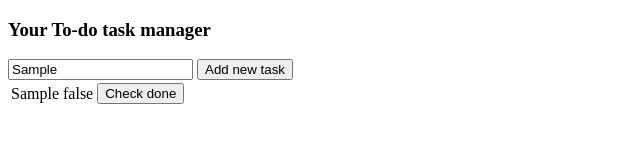
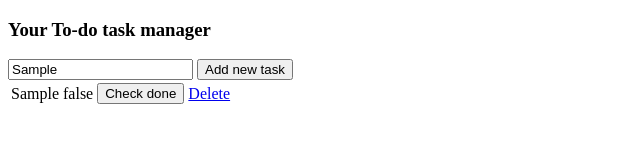
Before and after one commit to azzaHA/To-do-list, a plain HTML site: page index.html in a window 1280 px wide. Both pictures are taken after typing "Sample" into the empty fields and a click on the button "Add new task". Shown: the full height of the page, 0-640 px from the left. Drawn offline with Linux system fonts and the light colour scheme.

Commit message:
feat: delete task from UI; connect view with remove functionality

```diff
--- a/index.html
+++ b/index.html
@@ -15,6 +15,7 @@
           <td data-bind="text: taskContent" ></td>
           <td data-bind="text: isDone"></td>
           <td><button data-bind="click: toggleTaskState">Check done</button></td>
+          <td><a href="#" data-bind="click: $root.removeTask">Delete</a></td>
         </tr>
       </tbody>
     </table>
```
